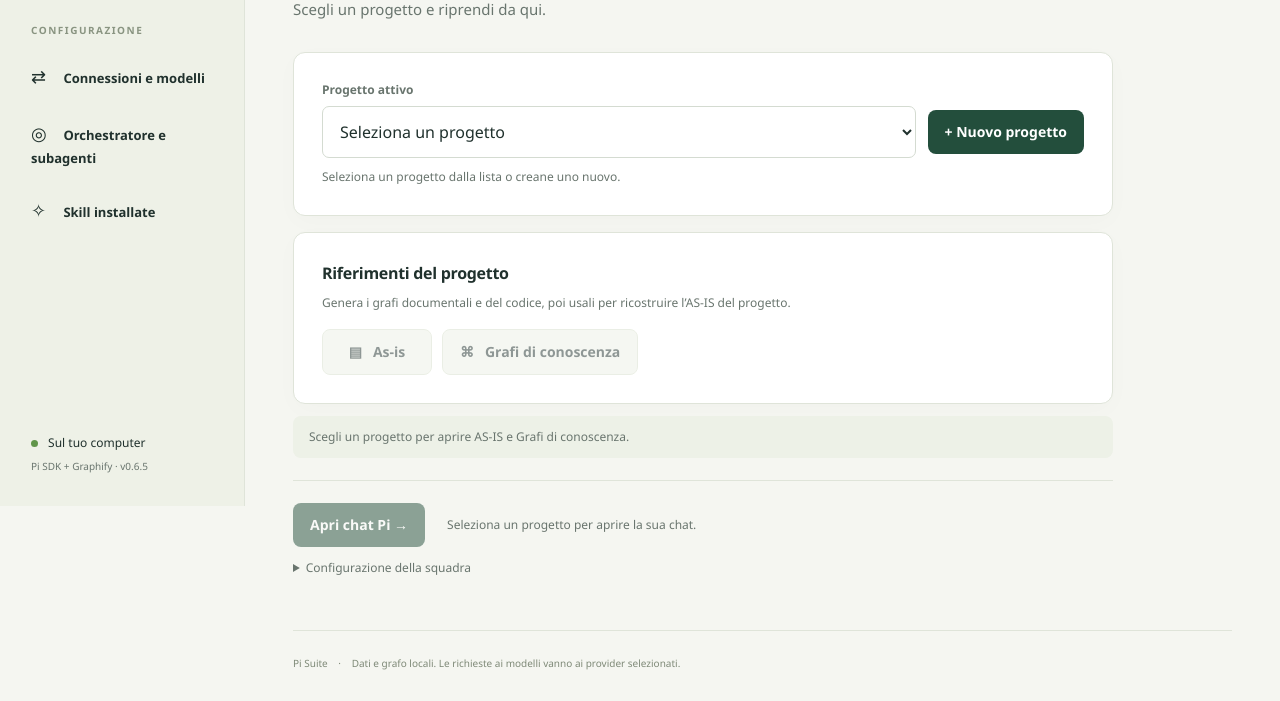
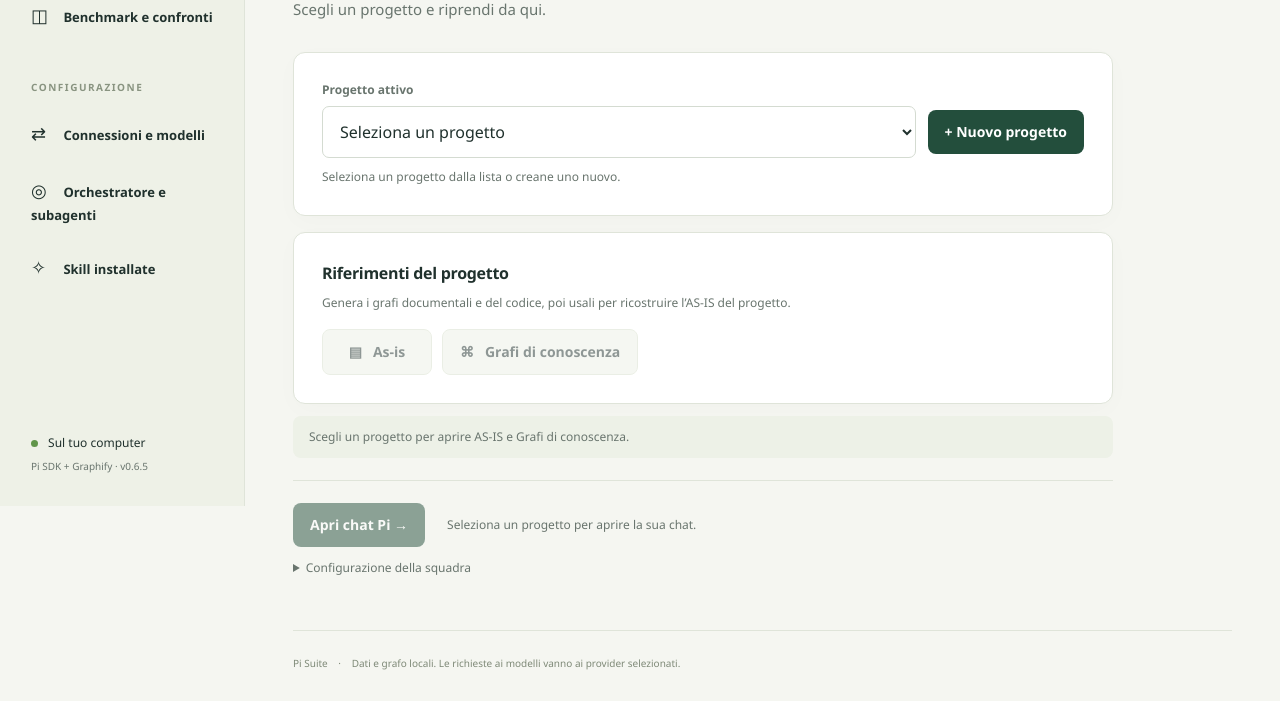
Before and after one commit to AndreaMangione94/pi-suite, a website: page suite-ui/index.html in a window 1280 px wide. Shown: the part 294-995 px from the top of the page. Drawn offline with Linux system fonts and the light colour scheme; no server answers.

Commit message:
show tab valutazioni

```diff
--- a/suite-ui/index.html
+++ b/suite-ui/index.html
@@ -5,7 +5,7 @@
 <div class="nav-caption">WORKSPACE</div><nav aria-label="Navigazione principale">
 <button data-page="work" class="active"><span>◈</span> Il tuo workspace</button>
 <button data-page="runs"><span>◷</span> Attività subagenti</button>
-<button data-page="benchmarks" hidden><span>◫</span> Benchmark e confronti</button>
+<button data-page="benchmarks"><span>◫</span> Benchmark e confronti</button>
 <div class="nav-caption">CONFIGURAZIONE</div>
 <button data-page="providers"><span>⇄</span> Connessioni e modelli</button>
 <button data-page="roles"><span>◎</span> Orchestratore e subagenti</button>
```
